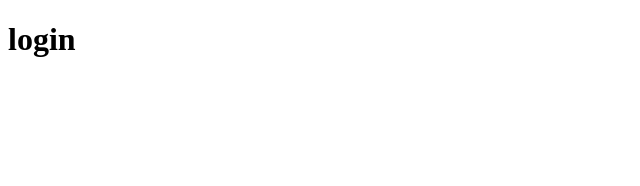
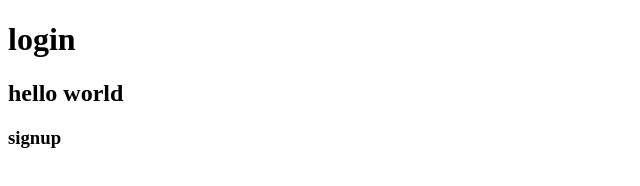
Before and after one commit to TahaHussain495/my-project, a plain HTML site: page index.html in a window 1280 px wide. Shown: the whole page, without its empty margins (0-640 px from the left). Drawn offline with Linux system fonts and the light colour scheme.

Commit message:
Added Hello world and signup headings to index.html

```diff
--- a/index.html
+++ b/index.html
@@ -7,5 +7,7 @@
 </head>
 <body>
 <h1>login</h1>
+<h2>hello world</h2>
+<h3>signup</h3>
 </body>
 </html>
```
